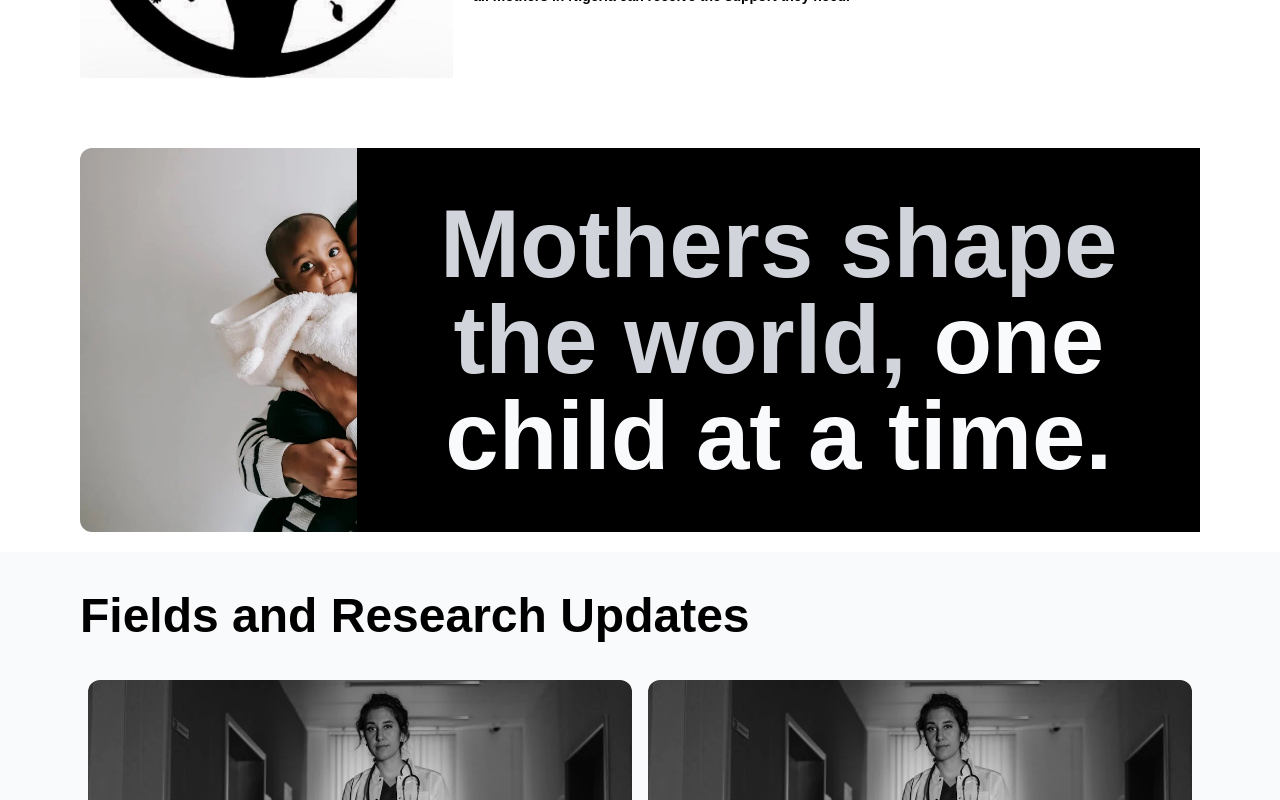
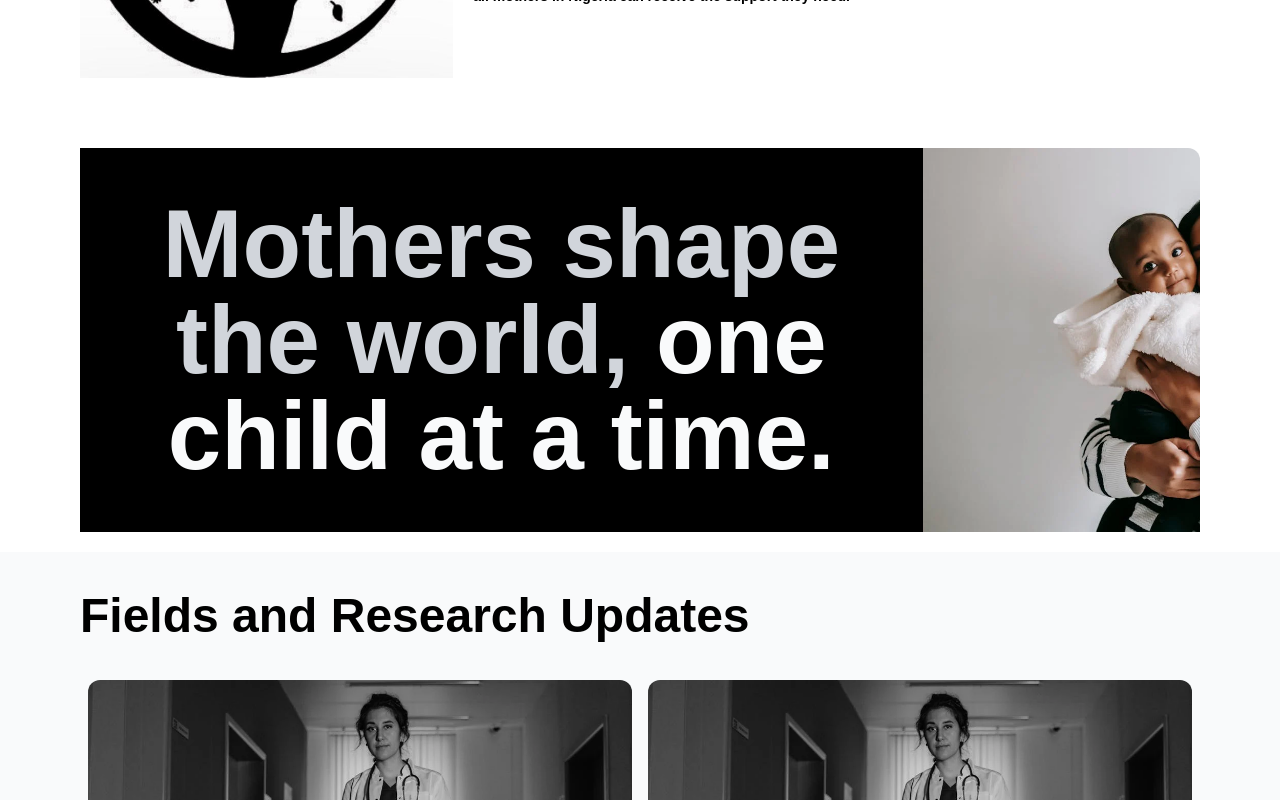
Before and after one commit to Cosmosvybes/disability_and_motherhood, a React (Vite) app: page / in a window 1280 px wide. Shown: the part 1740-2540 px from the top of the page. Built offline with nearby package versions, Linux system fonts and the light colour scheme; some icons are missing; a web font is replaced by a local one.

Commit message:
save changes

```diff
--- a/src/Components/Pages/Landing/Components/Extras.tsx
+++ b/src/Components/Pages/Landing/Components/Extras.tsx
@@ -2,21 +2,22 @@ import image from "../../../../assets/pexels-photo-6393377.webp";
 const Extras = () => {
   return (
     <>
-      <div className="relative flex justify-between items-center max-sm:flex-col shadow shadow-white  py-5  h-auto px-20 max-sm:px-2 ">
+      <div className="relative flex justify-between max-sm:gap-2 items-center max-sm:flex-col shadow shadow-white  py-5  h-auto px-20 max-sm:px-2 ">
+
+        <div className="relatives px-5  h-96 max-sm:h-auto w-full justify-between items-center  flex bg-black rounded-none max-sm:rounded-br-xl max-sm:rounded-bl-xl  ">
+          <h1 className="text-center text-gray-300 inline  max-sm:text-6xl max-sm:py-2 text-8xl font-extrabold">
+            Mothers shape the world,
+            <h1 className="text-gray-50 inline"> one child at a time. </h1>
+          </h1>
+        </div>
         <div
-          className="relative h-96  w-1/3 max-sm:w-full rounded-tl-xl rounded-bl-xl max-sm:rounded-tr-xl max-sm:rounded-tl-xl max-sm:rounded-bl-none  max-sm:object-contain flex justify-start items-center "
+          className="relative h-96  w-1/3 max-sm:w-full rounded-tr-xl rounded-bl-none max-sm:rounded-tr-xl max-sm:rounded-tl-xl max-sm:rounded-bl-none  max-sm:object-contain flex justify-start items-center "
           style={{
             backgroundImage: `url(${image})`,
             backgroundRepeat: "no-repeat",
             backgroundSize: "cover",
           }}
         ></div>
-        <div className="relatives px-5  h-96 max-sm:h-auto w-full justify-between items-center  flex bg-black rounded-none max-sm:rounded-br-xl max-sm:rounded-bl-xl  ">
-          <h1 className="text-center text-gray-300 inline  max-sm:text-6xl max-sm:py-2 text-8xl font-extrabold">
-            Mothers shape the world,
-            <h1 className="text-gray-50 inline"> one child at a time. </h1>
-          </h1>
-        </div>
       </div>
     </>
   );
--- a/src/Components/Pages/Landing/Components/Funders.tsx
+++ b/src/Components/Pages/Landing/Components/Funders.tsx
@@ -44,7 +44,7 @@ const Funders = () => {
         </div>
 
         <div className="relative flex flex-col justify-start w-1/2 max-sm:w-full py-2">
-          <p className="text-xl max-sm:text-sm font-normal text-gray-400">
+          <p className="text-sm font-bold text-gray-400">
             The funders of this project are the Union for Africa Population
             Studies and{" "}
             <span className="text-blue-700 ">
```
